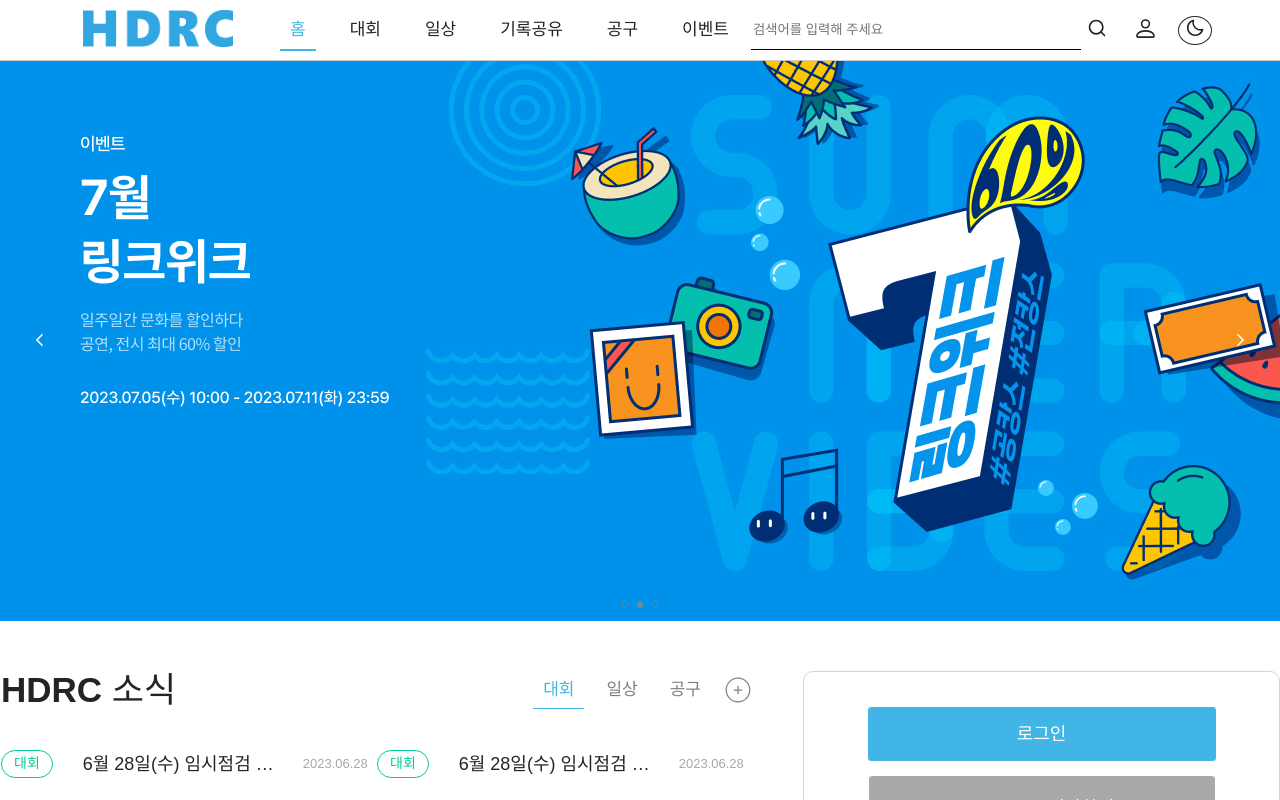
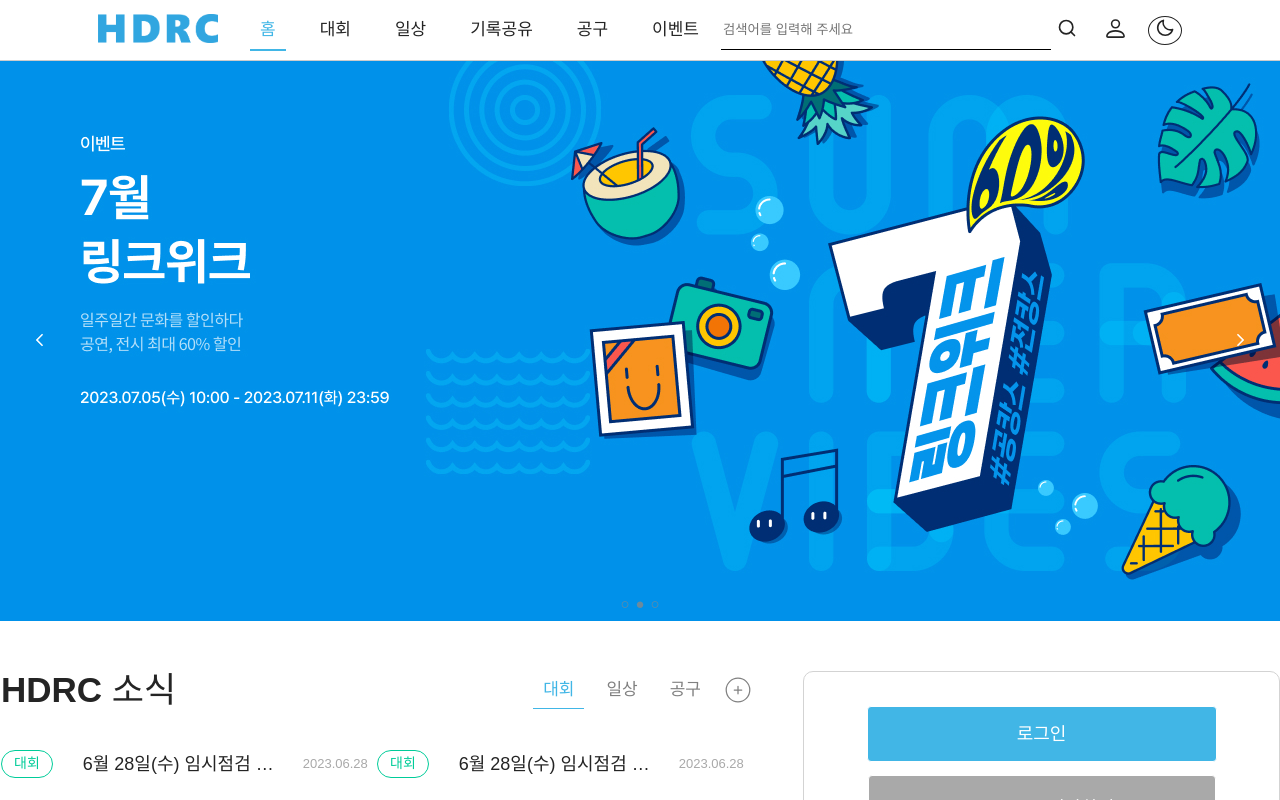
Before and after one commit to leesh2985/Portfolio00, a React (Vite) app: page / in a window 1280 px wide. Shown: the top 800 px of the page. Built offline with nearby package versions, Linux system fonts and the light colour scheme.

Commit message:
네비 부분 수정

```diff
--- a/src/header/Header.tsx
+++ b/src/header/Header.tsx
@@ -85,7 +85,6 @@ const Gnb = styled.div`
 
 const Logo = styled(Link)`
   cursor: pointer;
-  width: 200px;
 
   &:hover {
     color: inherit;
@@ -93,8 +92,8 @@ const Logo = styled(Link)`
 `;
 
 const LogoImg = styled.img`
-  width: 150px;
-  margin-right: 20px;
+  width: 120px;
+  padding-right: 20px;
   height: auto;
 `;
 
```
